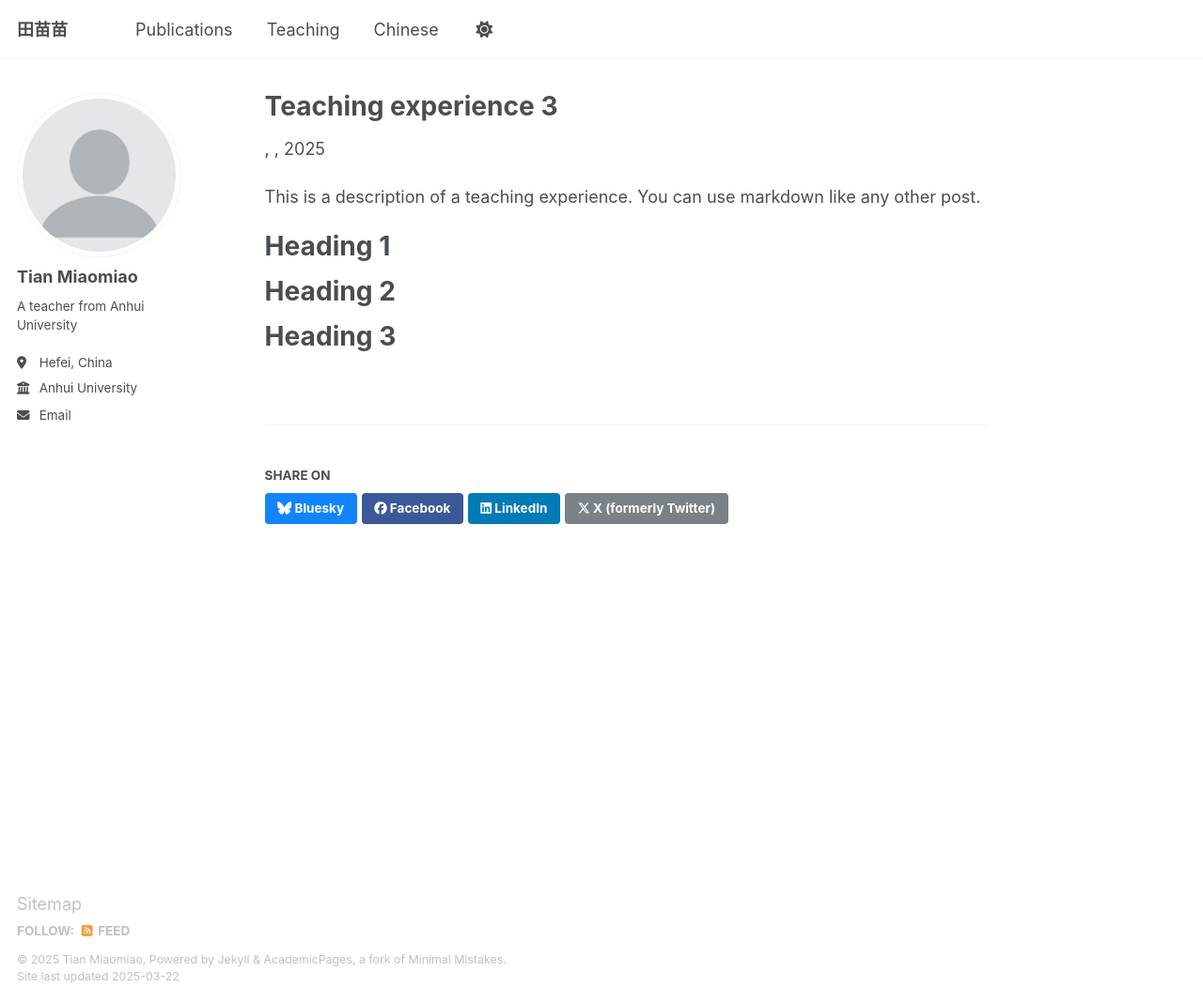
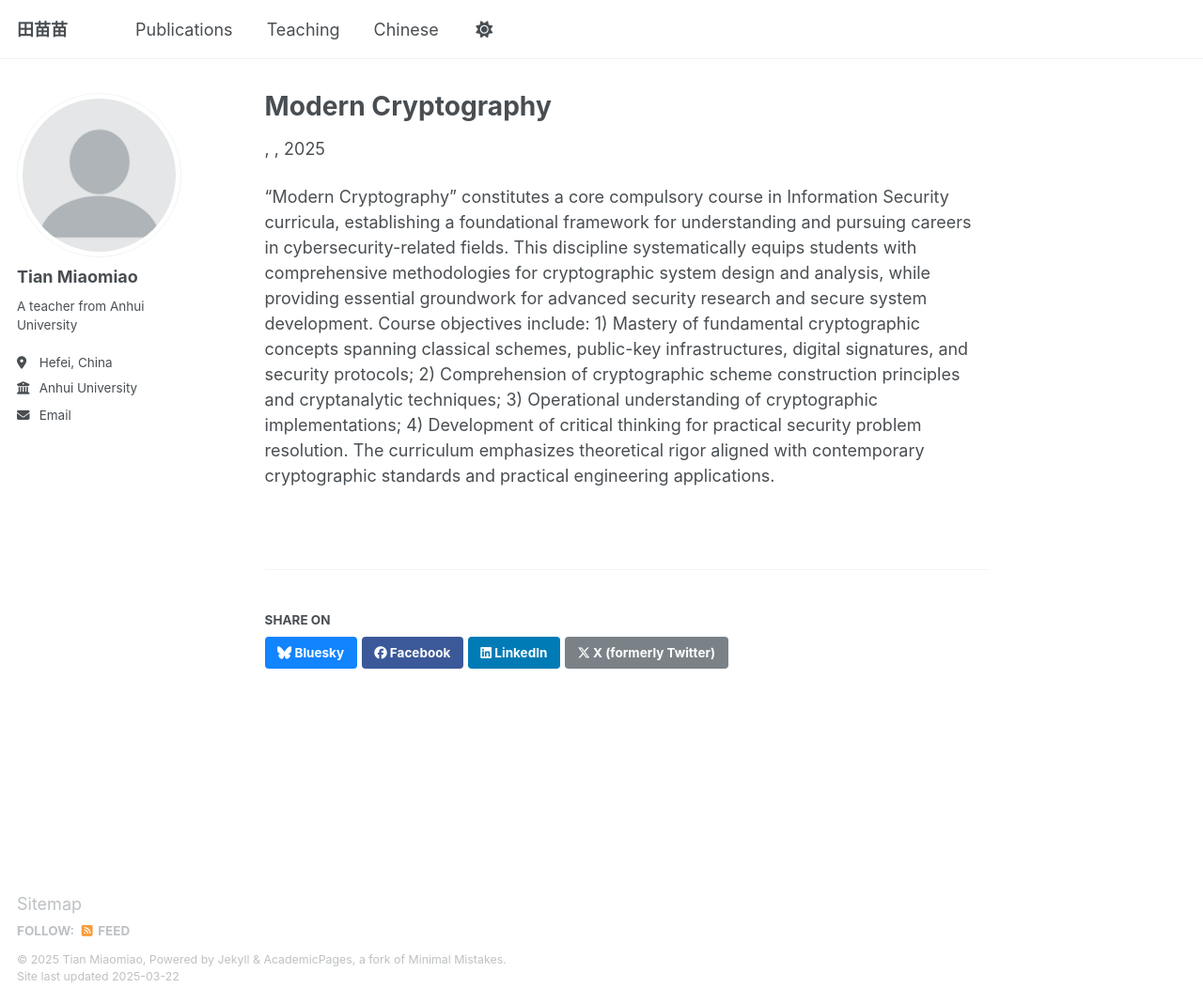
Before and after one commit to dmtian/dmtian.github.io, a Jekyll site: the page built from _teaching/teaching-1.md, in a window 1280 px wide and 1068 px high. Shown: the whole window at 94% size. Built offline with Jekyll 4.4.1, drawn with Linux system fonts in a browser that asks for light colours.

Commit message:
Update teaching-1.md

```diff
--- a/_teaching/teaching-1.md
+++ b/_teaching/teaching-1.md
@@ -1,17 +1,8 @@
 ---
-title: "Teaching experience 3"
+title: "Modern Cryptography"
 collection: teaching
 permalink: /teaching/teaching-1
 location: "Hefei, China"
 ---
 
-This is a description of a teaching experience. You can use markdown like any other post.
-
-Heading 1
-======
-
-Heading 2
-======
-
-Heading 3
-======
+"Modern Cryptography" constitutes a core compulsory course in Information Security curricula, establishing a foundational framework for understanding and pursuing careers in cybersecurity-related fields. This discipline systematically equips students with comprehensive methodologies for cryptographic system design and analysis, while providing essential groundwork for advanced security research and secure system development. Course objectives include: 1) Mastery of fundamental cryptographic concepts spanning classical schemes, public-key infrastructures, digital signatures, and security protocols; 2) Comprehension of cryptographic scheme construction principles and cryptanalytic techniques; 3) Operational understanding of cryptographic implementations; 4) Development of critical thinking for practical security problem resolution. The curriculum emphasizes theoretical rigor aligned with contemporary cryptographic standards and practical engineering applications.
```
